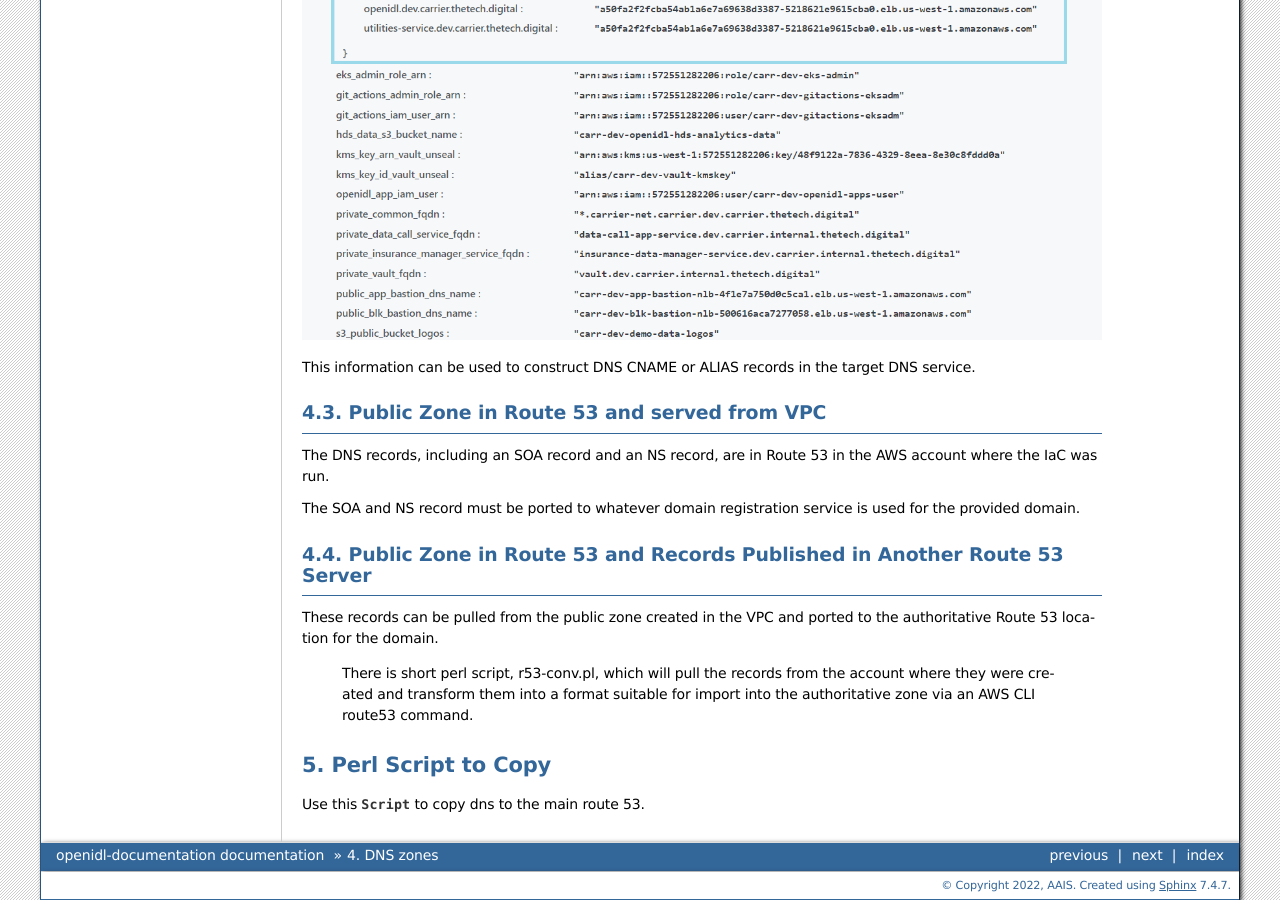
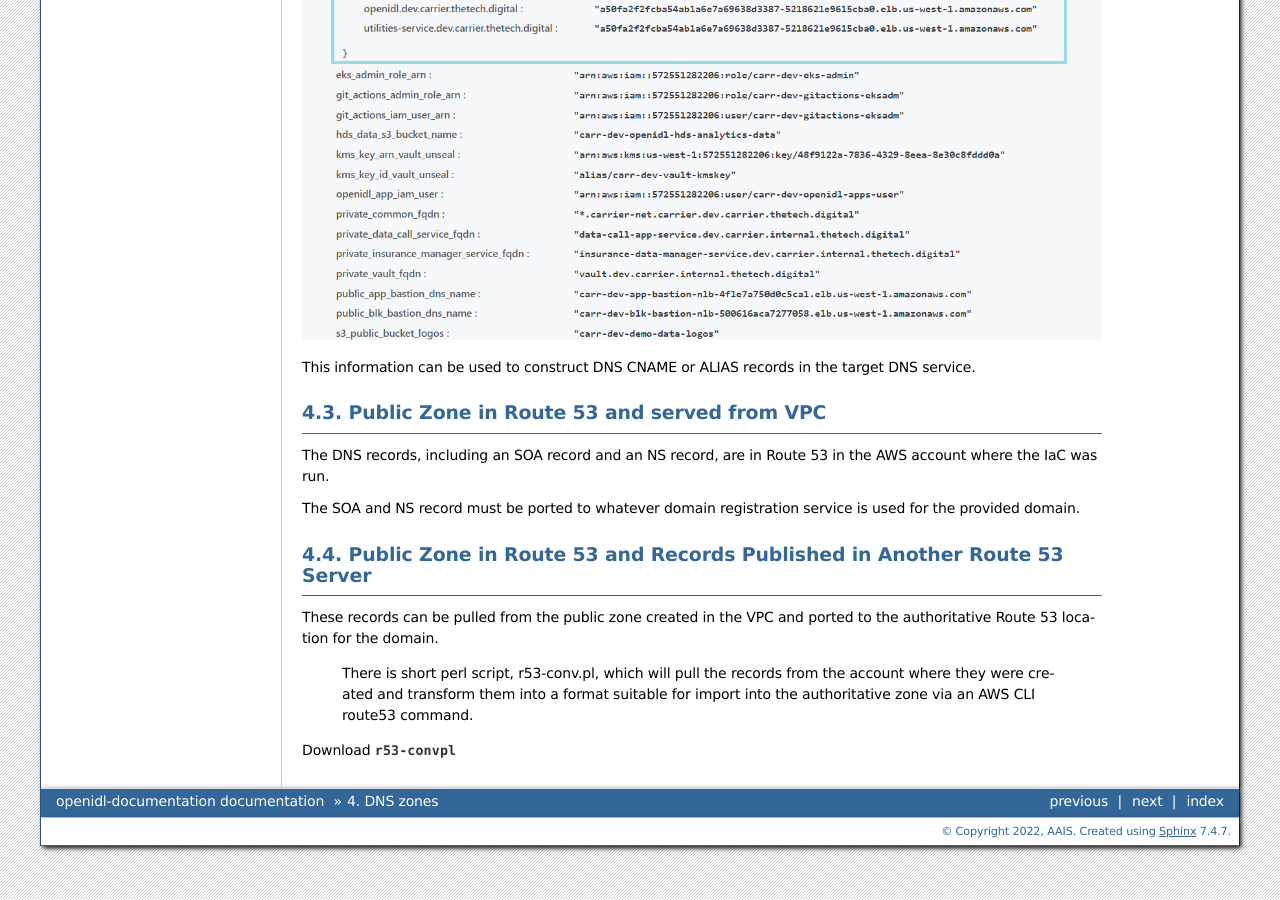
Before and after one commit to senofi/documentation, a Sphinx documentation site: the page built from docs/source/iac-dns.rst, in a window 1280 px wide and 900 px high, scrolled down 1156 px. Built offline with Sphinx 7.4.7, drawn with Linux system fonts in a browser that asks for light colours; some of the changed text lies outside the part shown.

Commit message:
Update iac-dns.rst
Minor edit to iac-dns.rst

```diff
--- a/docs/source/iac-dns.rst
+++ b/docs/source/iac-dns.rst
@@ -63,7 +63,4 @@ These records can be pulled from the public zone created in the VPC and ported t
 
  There is short perl script, r53-conv.pl, which will pull the records from the account where they were created and transform them into a format suitable for import into the authoritative zone via an AWS CLI route53 command.
 
-Perl Script to Copy
-===================
-
-Use this :download:`Script <./code/r53-conv.pl>` to copy dns to the main route 53.
+Download :download:`r53-convpl <./code/r53-conv.pl>`
```
